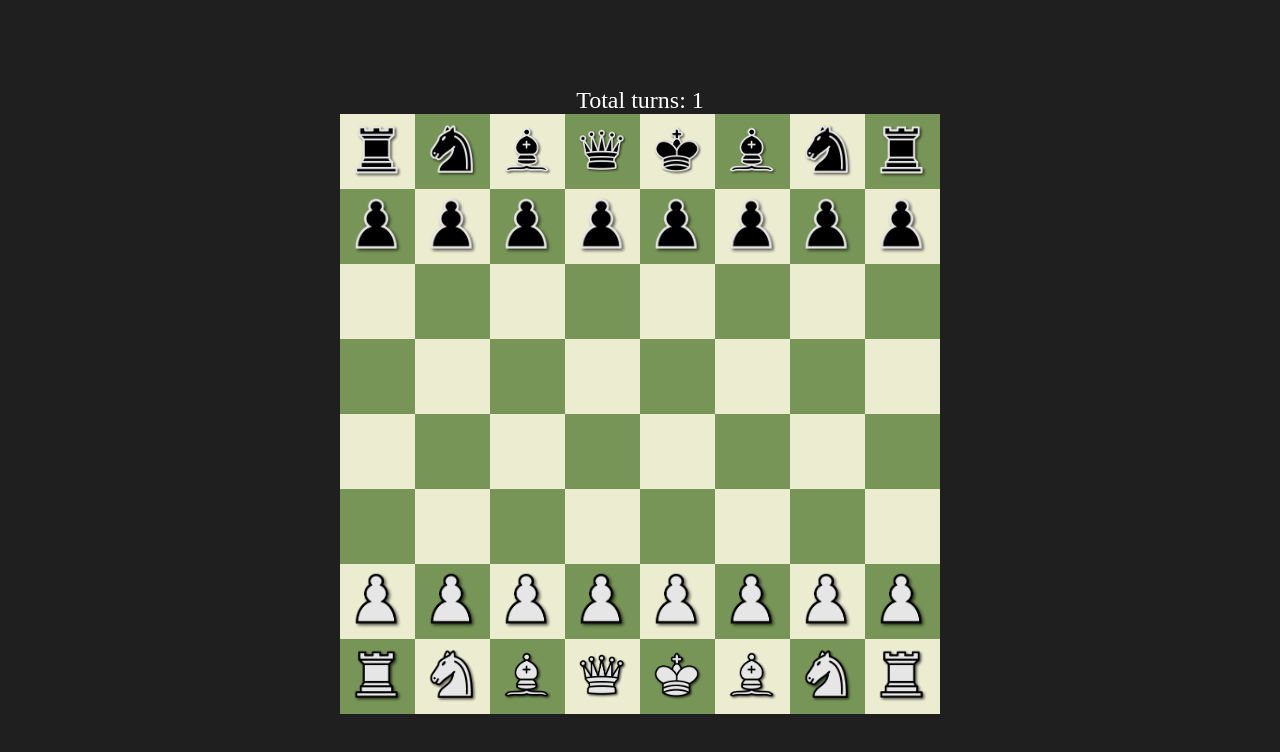
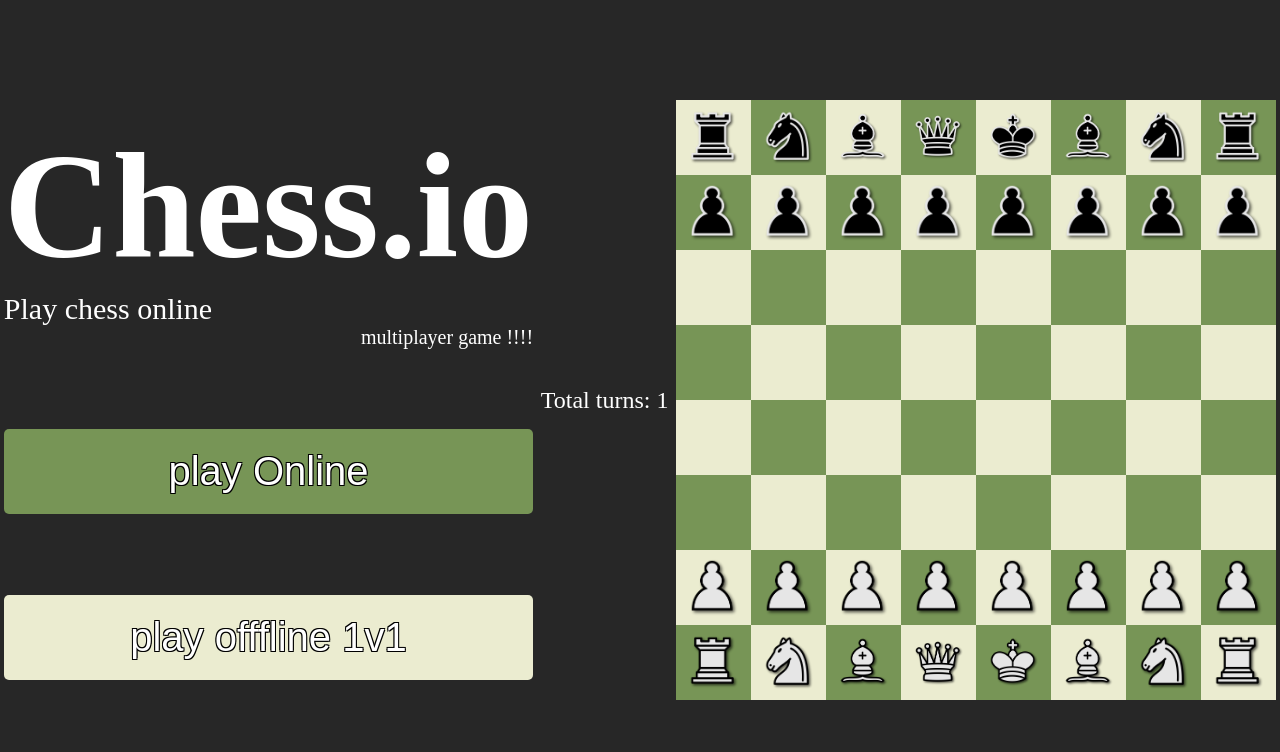
Before and after one commit to Amit-Singh-14/Chess.io, a React (Create React App) app: page / in a window 1280 px wide. Shown: the top 752 px of the page. Built offline with nearby package versions, Linux system fonts and the light colour scheme.

Commit message:
adding login page

```diff
--- /dev/null
+++ b/src/App.jsx
@@ -0,0 +1,18 @@
+import Referee from "./components/Ref/Referee";
+import { useRef } from "react";
+import "./app.css";
+import Login from "./components/login/Login";
+function App() {
+  const disable = useRef(null);
+  return (
+    <div className="App">
+      <div className="login">
+        <Login disable={disable} />
+      </div>
+      <div className="disable" ref={disable}></div>
+      <Referee />
+    </div>
+  );
+}
+
+export default App;
--- a/src/App.tsx
+++ /dev/null
@@ -1,11 +0,0 @@
-import Referee from "./components/Ref/Referee";
-import "./app.css";
-function App() {
-  return (
-    <div className="App">
-      <Referee />
-    </div>
-  );
-}
-
-export default App;
--- a/src/app.css
+++ b/src/app.css
@@ -1,6 +1,29 @@
 .App {
-  background-color: rgba(0, 0, 0, 0.879);
+  background-color: rgba(0, 0, 0, 0.847);
   height: 100vh;
-  display: grid;
-  place-content: center;
+  display: flex;
+  flex-direction: row;
+  justify-content: space-around;
+  align-items: center;
 }
+
+.login {
+  height: 80vh;
+}
+
+.board {
+  position: relative;
+}
+
+.disable {
+  /* background-color: red; */
+  position: absolute;
+  top: 0;
+  left: 40%;
+  right: 0;
+  bottom: 0;
+}
+
+.hidden {
+  display: none;
+}
--- a/src/components/Ref/Referee.tsx
+++ b/src/components/Ref/Referee.tsx
@@ -1,4 +1,4 @@
-import { useEffect, useRef, useState } from "react";
+import { useRef, useState } from "react";
 import { initialBoard } from "../../Constants";
 import { Piece, Position } from "../../models";
 import { Board } from "../../models/Board";
--- a/src/components/chessBoard/ChessBoard.tsx
+++ b/src/components/chessBoard/ChessBoard.tsx
@@ -1,34 +1,30 @@
 import { useRef, useState } from "react";
 import "./chessBoard.css";
 import Tile from "../tiles/Tile";
-import {
-  VERTICAL_AXIS,
-  HORIZONTAL_AXIS,
-  GRID_SIZE,
-} from "../../Constants";
+import { VERTICAL_AXIS, HORIZONTAL_AXIS, GRID_SIZE } from "../../Constants";
 import { Piece } from "../../models/Piece";
 import { Position } from "../../models/Position";
-
 
 interface Props {
   playMove: (piece: Piece, position: Position) => boolean;
   pieces: Piece[];
 }
-export default function Chessboard({playMove, pieces} : Props) {
+export default function Chessboard({ playMove, pieces }: Props) {
   const [activePiece, setActivePiece] = useState<HTMLElement | null>(null);
-  const [grabPosition, setGrabPosition] = useState<Position>(new Position(-1,-1));
+  const [grabPosition, setGrabPosition] = useState<Position>(new Position(-1, -1));
   const chessboardRef = useRef<HTMLDivElement>(null);
-
 
   function grabPiece(e: React.MouseEvent) {
     const element = e.target as HTMLElement;
     const chessboard = chessboardRef.current;
     if (element.classList.contains("chess-piece") && chessboard) {
+      console.log(chessboard.offsetLeft, chessboard.offsetTop);
+
       const grabX = Math.floor((e.clientX - chessboard.offsetLeft) / GRID_SIZE);
-      const grabY = Math.abs(
-        Math.ceil((e.clientY - chessboard.offsetTop - 600) / GRID_SIZE)
-      );
-      setGrabPosition(new Position(grabX,grabY));
+      const grabY = Math.abs(Math.ceil((e.clientY - chessboard.offsetTop - 600) / GRID_SIZE));
+      console.log(grabX, grabY);
+
+      setGrabPosition(new Position(grabX, grabY));
       const x = e.clientX - GRID_SIZE / 2;
       const y = e.clientY - GRID_SIZE / 2;
       element.style.position = "absolute";
@@ -78,19 +74,14 @@ export default function Chessboard({playMove, pieces} : Props) {
 
     if (activePiece && chessboard) {
       const x = Math.floor((e.clientX - chessboard.offsetLeft) / GRID_SIZE);
-      const y = Math.abs(
-        Math.ceil((e.clientY - chessboard.offsetTop - 600) / GRID_SIZE)
-      );
+      const y = Math.abs(Math.ceil((e.clientY - chessboard.offsetTop - 600) / GRID_SIZE));
 
-      const currentPiece = pieces.find((p) =>
-        p.position.samePosition( grabPosition)
-      );
+      const currentPiece = pieces.find((p) => p.position.samePosition(grabPosition));
 
       if (currentPiece) {
+        var succes = playMove(currentPiece.clone(), new Position(x, y));
 
-        var succes = playMove(currentPiece.clone(), new Position(x,y));
-
-        if(!succes) {
+        if (!succes) {
           //RESETS THE PIECE POSITION
           activePiece.style.position = "relative";
           activePiece.style.removeProperty("top");
@@ -106,15 +97,15 @@ export default function Chessboard({playMove, pieces} : Props) {
   for (let j = VERTICAL_AXIS.length - 1; j >= 0; j--) {
     for (let i = 0; i < HORIZONTAL_AXIS.length; i++) {
       const number = j + i + 2;
-      const piece = pieces.find((p) =>
-        p.samePosition( new Position(i,j))
-      );
+      const piece = pieces.find((p) => p.samePosition(new Position(i, j)));
       let image = piece ? piece.image : undefined;
 
-      let currentPiece = activePiece != null ? pieces.find(p => p.position.samePosition( grabPosition)) : undefined;
+      let currentPiece =
+        activePiece != null ? pieces.find((p) => p.position.samePosition(grabPosition)) : undefined;
 
-      let highlight = currentPiece?.possibleMoves ?
-      currentPiece.possibleMoves.some(p => p.samePosition(new Position(i,j))) : false;
+      let highlight = currentPiece?.possibleMoves
+        ? currentPiece.possibleMoves.some((p) => p.samePosition(new Position(i, j)))
+        : false;
       board.push(<Tile key={`${j},${i}`} image={image} number={number} highlight={highlight} />);
     }
   }
--- a/src/components/chessBoard/chessBoard.css
+++ b/src/components/chessBoard/chessBoard.css
@@ -4,7 +4,6 @@
   grid-template-rows: repeat(8, 75px);
   width: 600px;
   height: 600px;
-  background-color: blue;
 }
 .modal {
   position: absolute;
--- /dev/null
+++ b/src/components/login/Login.jsx
@@ -0,0 +1,21 @@
+import "./login.css";
+function Login({ disable }) {
+  function handleclick() {
+    disable.current.classList.add("hidden");
+  }
+  return (
+    <div className="sidebar">
+      <div className="heading">
+        <h1>Chess.io</h1>
+        <p className="play">Play chess online</p>
+        <p className="multi">multiplayer game !!!!</p>
+      </div>
+      <button id="online" onClick={handleclick}>
+        play Online
+      </button>
+      <button id="offline">play offfline 1v1</button>
+    </div>
+  );
+}
+
+export default Login;
--- /dev/null
+++ b/src/components/login/login.css
@@ -0,0 +1,43 @@
+.heading > h1 {
+  font-size: 150px;
+  color: white;
+}
+
+.sidebar {
+  display: flex;
+  flex-direction: column;
+  height: inherit;
+  justify-content: space-around;
+}
+
+.heading {
+  color: aliceblue;
+}
+
+.play {
+  color: white;
+  font-size: 30px;
+}
+
+.multi {
+  color: white;
+  font-size: 20px;
+  text-align: end;
+}
+
+.sidebar > button {
+  padding: 20px;
+  font-size: 40px;
+  cursor: pointer;
+  color: white;
+  border-radius: 5px;
+  border: none;
+  text-shadow: -1px -1px 0 #000, 1px -1px 0 #000, -1px 1px 0 #000, 1px 1px 0 #000;
+}
+#online {
+  background-color: #779556;
+}
+
+#offline {
+  background-color: #ebecd0;
+}
```
Lines whose indentation alone changed are shown as unchanged.
